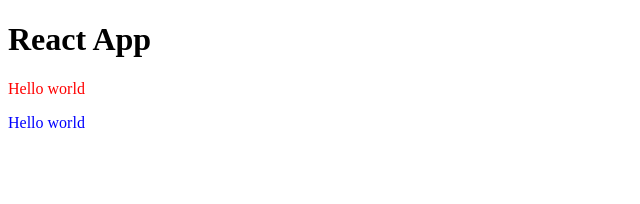
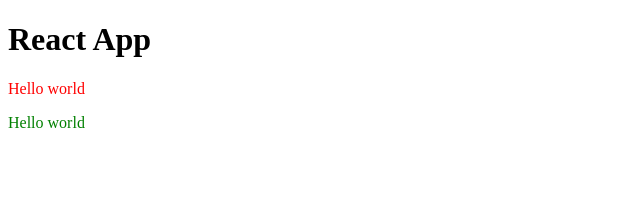
Before and after one commit to dm-webdev/skillbox-react, a React app: page / in a window 1280 px wide. Shown: the top 204 px of the page, without its empty margins (0-640 px from the left). Built offline with nearby package versions, Linux system fonts and the light colour scheme.

Commit message:
Update Header.jsx

```diff
--- a/src/Header.jsx
+++ b/src/Header.jsx
@@ -5,7 +5,7 @@
     <header>
       <h1>React App</h1>
       <p style={{color: "red"}}>Hello world</p>
-      <p style={{color: "blue"}}>Hello world</p>
+      <p style={{color: "green"}}>Hello world</p>
     </header>
   );
 }
```
